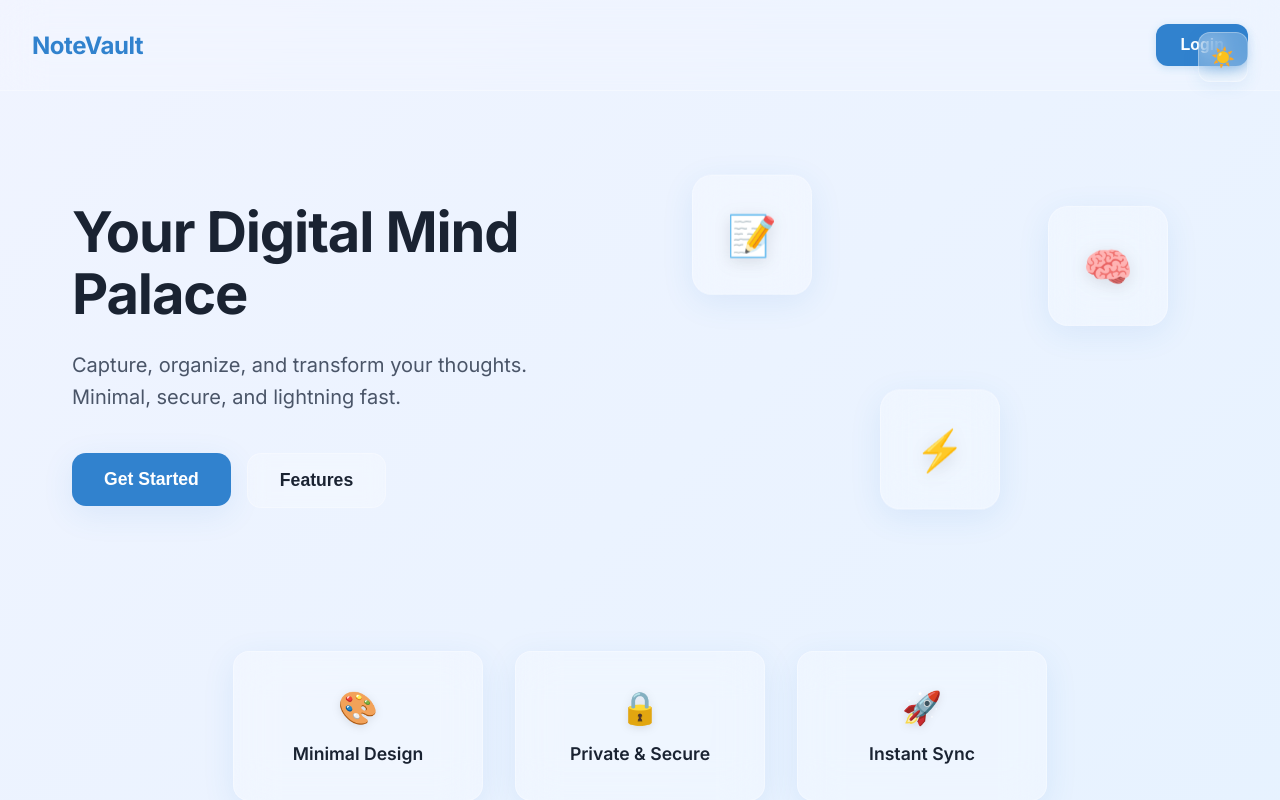
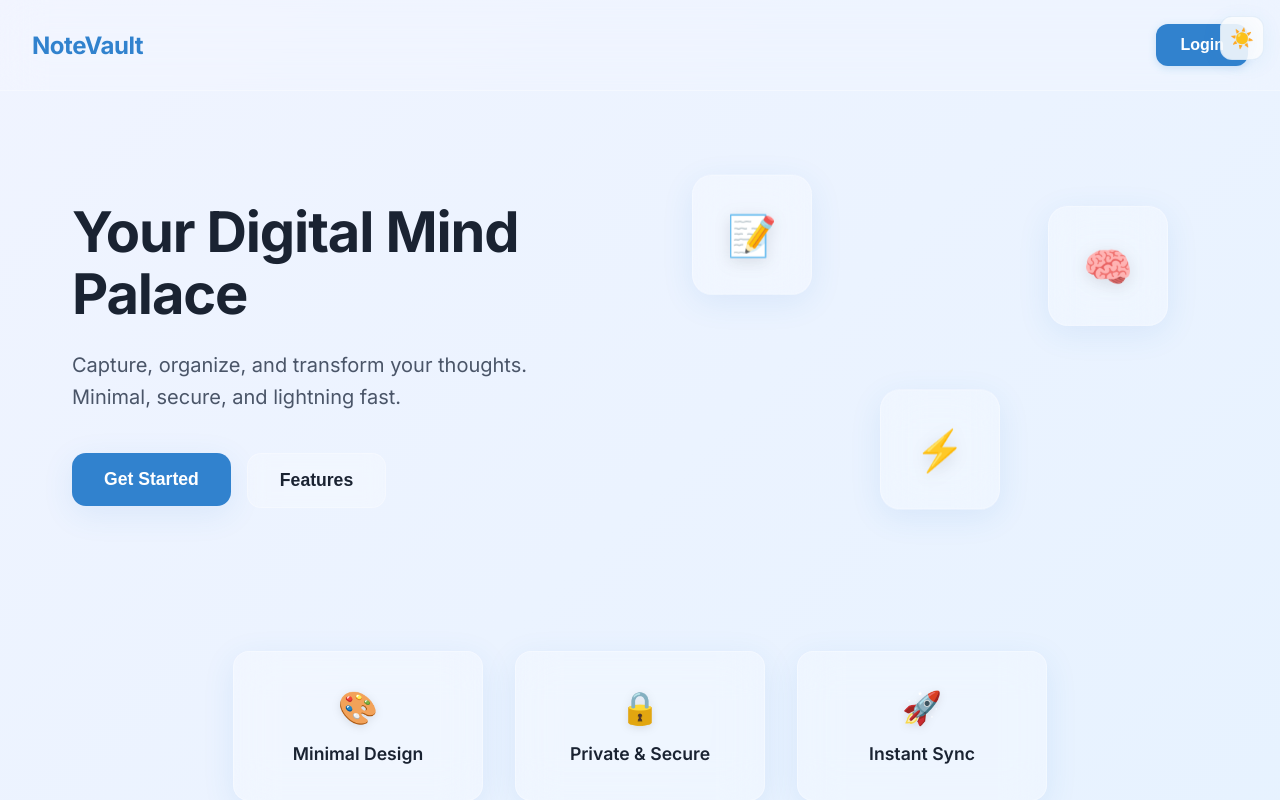
Before and after one commit to Amman272/react-notes-app, a React (Vite) app: page / in a window 1280 px wide. Shown: the top 800 px of the page. Built offline with nearby package versions, Linux system fonts and the light colour scheme.

Commit message:
Fix theme toggle positioning in corner

```diff
--- a/src/styles/Login.css
+++ b/src/styles/Login.css
@@ -15,24 +15,24 @@
 /* Theme toggle button */
 .theme-toggle {
   position: absolute;
-  top: 2rem;
-  right: 2rem;
+  top: 1rem;
+  right: 1rem;
   background: rgba(255, 255, 255, 0.25);
   border: 1px solid rgba(255, 255, 255, 0.3);
   border-radius: 12px;
-  padding: 0.75rem;
+  padding: 0.8rem;
   font-size: 1.2rem;
   cursor: pointer;
   transition: all 0.3s ease;
   backdrop-filter: blur(10px);
   -webkit-backdrop-filter: blur(10px);
   box-shadow: 0 4px 16px rgba(49, 130, 206, 0.1);
-  z-index: 10;
+  z-index: 1000;
   display: flex;
   align-items: center;
   justify-content: center;
-  width: 50px;
-  height: 50px;
+  width: 44px;
+  height: 44px;
 }
 
 .theme-toggle:hover {
--- a/src/styles/Nav.css
+++ b/src/styles/Nav.css
@@ -34,6 +34,40 @@
   align-items: center;
   justify-content: space-between;
   gap: 2rem;
+  position: relative;
+}
+
+.theme-toggle {
+  position: fixed;
+  top: 1rem;
+  right: 1rem;
+  background: var(--nav-bg-light);
+  border: 1px solid var(--nav-border-light);
+  border-radius: 12px;
+  padding: 0.75rem;
+  font-size: 1.2rem;
+  cursor: pointer;
+  transition: all 0.3s ease;
+  backdrop-filter: blur(20px);
+  -webkit-backdrop-filter: blur(20px);
+  box-shadow: var(--nav-shadow-light);
+  z-index: 1000;
+  display: flex;
+  align-items: center;
+  justify-content: center;
+  width: 44px;
+  height: 44px;
+}
+
+.theme-toggle:hover {
+  transform: scale(1.05);
+  box-shadow: var(--nav-shadow-dark);
+}
+
+[data-theme="dark"] .theme-toggle {
+  background: var(--nav-bg-dark);
+  border-color: var(--nav-border-dark);
+  color: var(--nav-text-dark);
 }
 
 .nav-logo {
--- a/src/styles/Welcome.css
+++ b/src/styles/Welcome.css
@@ -99,9 +99,9 @@
 
 .theme-toggle {
   background: var(--bg-secondary);
-  border: 1px solid var(--border-color);
-  border-radius: 12px;
-  padding: 0.5rem;
+  top: 1rem;
+  right: 1rem;
+  padding: 0.75rem;
   font-size: 1.2rem;
   cursor: pointer;
   transition: all 0.3s ease;
@@ -110,8 +110,10 @@
   display: flex;
   align-items: center;
   justify-content: center;
-  width: 40px;
-  height: 40px;
+  width: 44px;
+  height: 44px;
+  z-index: 1000;
+  box-shadow: var(--shadow-light);
 }
 
 .theme-toggle:hover {
```
